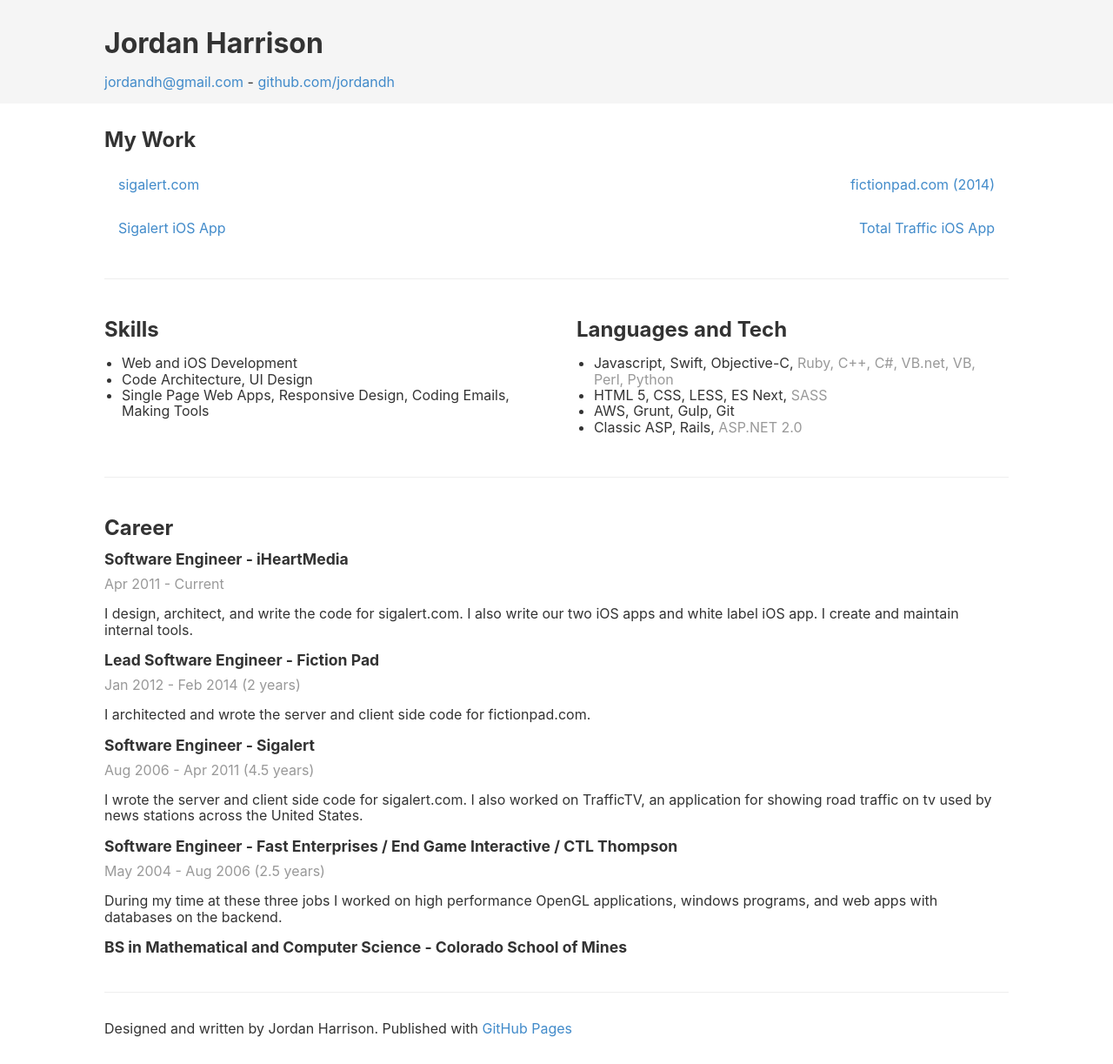
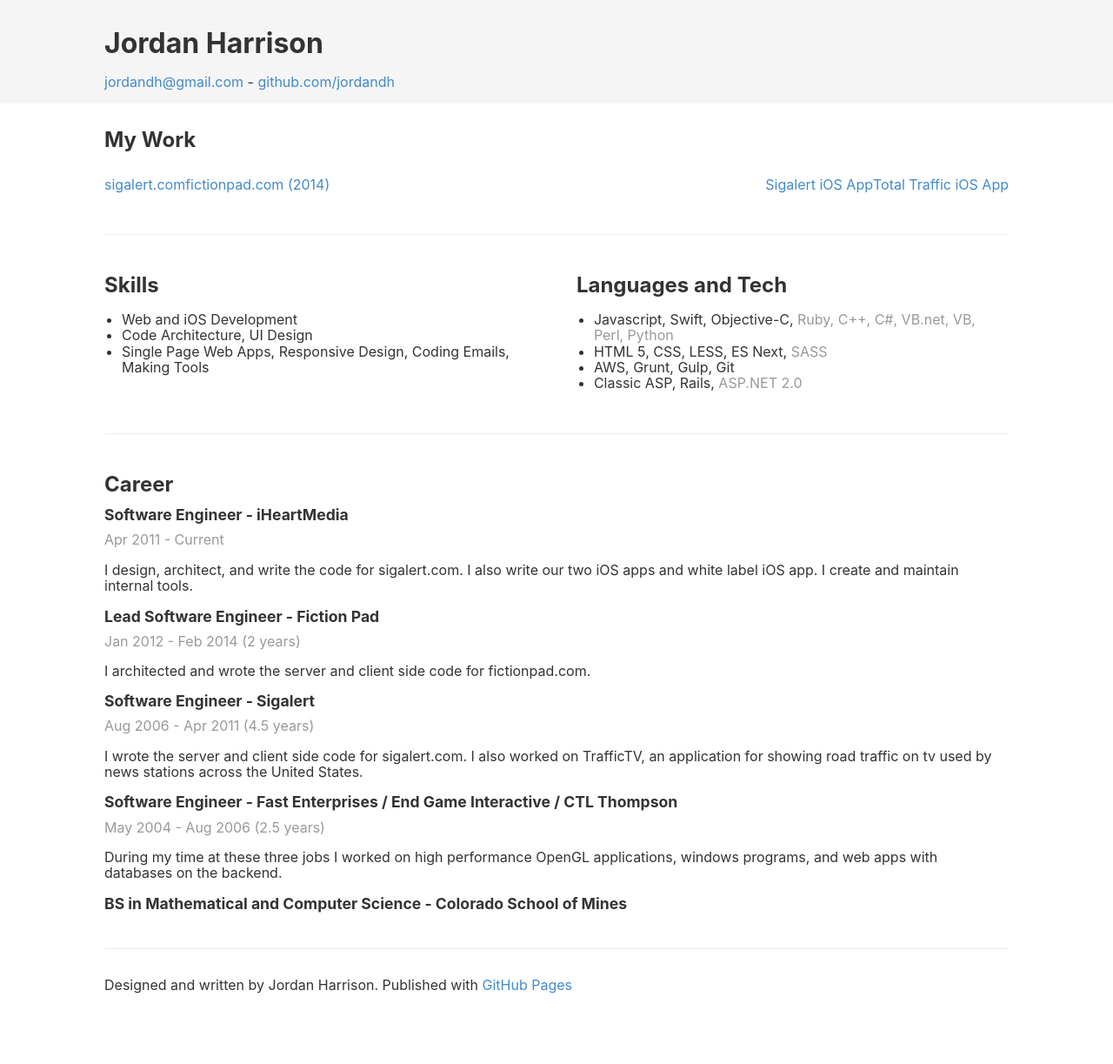
Before and after one commit to jordandh/resume, a Jekyll site: the page built from README.md, in a window 1280 px wide. Shown: the whole page at 87% size. Built offline with Jekyll 4.4.1, drawn with Linux system fonts in a browser that asks for light colours; our own code applies the rules of GitHub Pages for plain Markdown files; after the commit the page ends 1173 px from its top, so only the background shows below that.

Commit message:
Update style.scss

```diff
--- a/assets/css/style.scss
+++ b/assets/css/style.scss
@@ -91,9 +91,11 @@ section {
 /*
  * my work
  */
-.my-work {
-  padding-left: 0;
-  padding-right: 0;
+.my-work-lists {
+  @extend .flex;
+  @include flex-wrap(wrap);
+  @include align-items(flex-start);
+  @include justify-content(space-between);
 }
 
 .my-work-list {
@@ -107,11 +109,11 @@ section {
 
   a {
     display: inline-block;
-    border-radius: $content-padding / 2;
-    padding: $content-padding;
+    //border-radius: $content-padding / 2;
+    padding: $content-padding 0;
 
     &:hover {
-      background-color: $link-hover-bg-color;
+      //background-color: $link-hover-bg-color;
       color: $link-hover-color;
     }
   }
@@ -131,12 +133,6 @@ section {
   }
 }
 
-.skills-list {
-}
-
-.knowledge-list {
-}
-
 /*
  * career
  */
```
